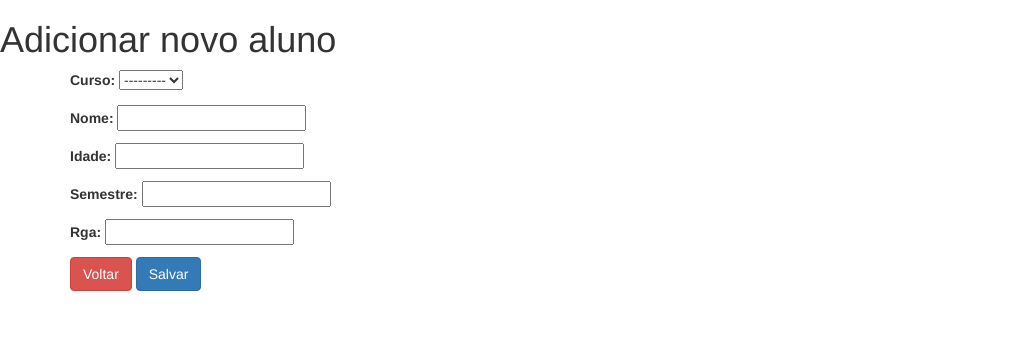
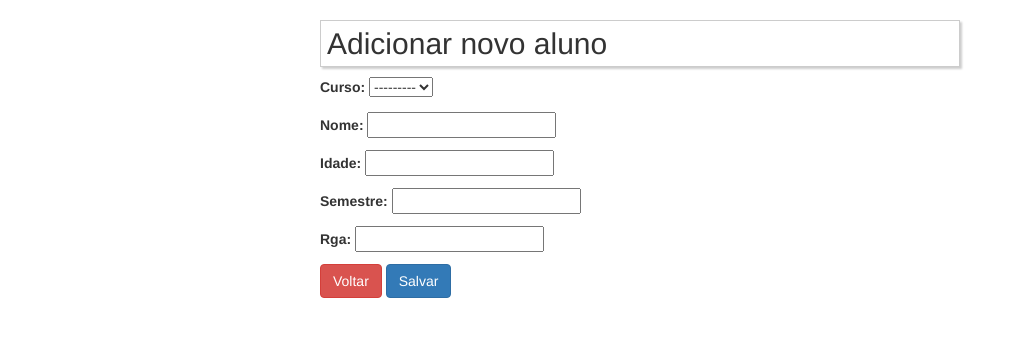
Before and after one commit to glauberatanaka/web2ap2, a Django app: page /adicionar/aluno in a window 1280 px wide. Shown: the top 337 px of the page, without its empty margins (0-1026 px from the left). Run offline with Django 3.2, Linux system fonts and the light colour scheme; data that the repository does not hold is empty; some libraries are stand-ins or nearby versions.

Commit message:
ajusta estilo

```diff
--- a/static/css/style.css
+++ b/static/css/style.css
@@ -18,9 +18,13 @@ border: 1px solid black;
 #tabelaListar{
     width: 50%;
     margin:auto;
+}
 
+.formulario {
+    width: 50%;
+    margin:auto;
+}
 
-}
 th,td{
     padding: 15px;
     text-align: left;
--- a/templates/alunosApp/form_aluno.html
+++ b/templates/alunosApp/form_aluno.html
@@ -1,12 +1,15 @@
 <!DOCTYPE html>
+{% load staticfiles %}
 <head>
     <meta charset="UTF-8">
+    <link rel="stylesheet" href="{% static 'css/style.css' %}">
     <link rel="stylesheet" href="https://stackpath.bootstrapcdn.com/bootstrap/3.4.1/css/bootstrap.min.css" integrity="sha384-HSMxcRTRxnN+Bdg0JdbxYKrThecOKuH5zCYotlSAcp1+c8xmyTe9GYg1l9a69psu" crossorigin="anonymous">
     <title>Adicionar Aluno</title>
 </head>
 <body>
-    <h1>Adicionar novo aluno</h1>
-    <div class="container">
+
+    <h2>Adicionar novo aluno</h2>
+    <div class="formulario">
         <form action="" method="POST">
             {{ form.as_p }}
             {% csrf_token %}
--- a/templates/alunosApp/form_curso.html
+++ b/templates/alunosApp/form_curso.html
@@ -1,13 +1,15 @@
 <!DOCTYPE html>
+{% load staticfiles %}
 <head>
     <meta charset="UTF-8">
+    <link rel="stylesheet" href="{% static 'css/style.css' %}">
     <link rel="stylesheet" href="https://stackpath.bootstrapcdn.com/bootstrap/3.4.1/css/bootstrap.min.css" integrity="sha384-HSMxcRTRxnN+Bdg0JdbxYKrThecOKuH5zCYotlSAcp1+c8xmyTe9GYg1l9a69psu" crossorigin="anonymous">
     <title>Adicionar Curso</title>
 </head>
 <body>
-    <h1>Adicionar novo curso</h1>
 
-    <div class="container">
+    <h2>Adicionar novo curso</h2>
+    <div class="formulario">
         <form action="" method="POST">
             {{ form.as_p }}
             {% csrf_token %}
```
